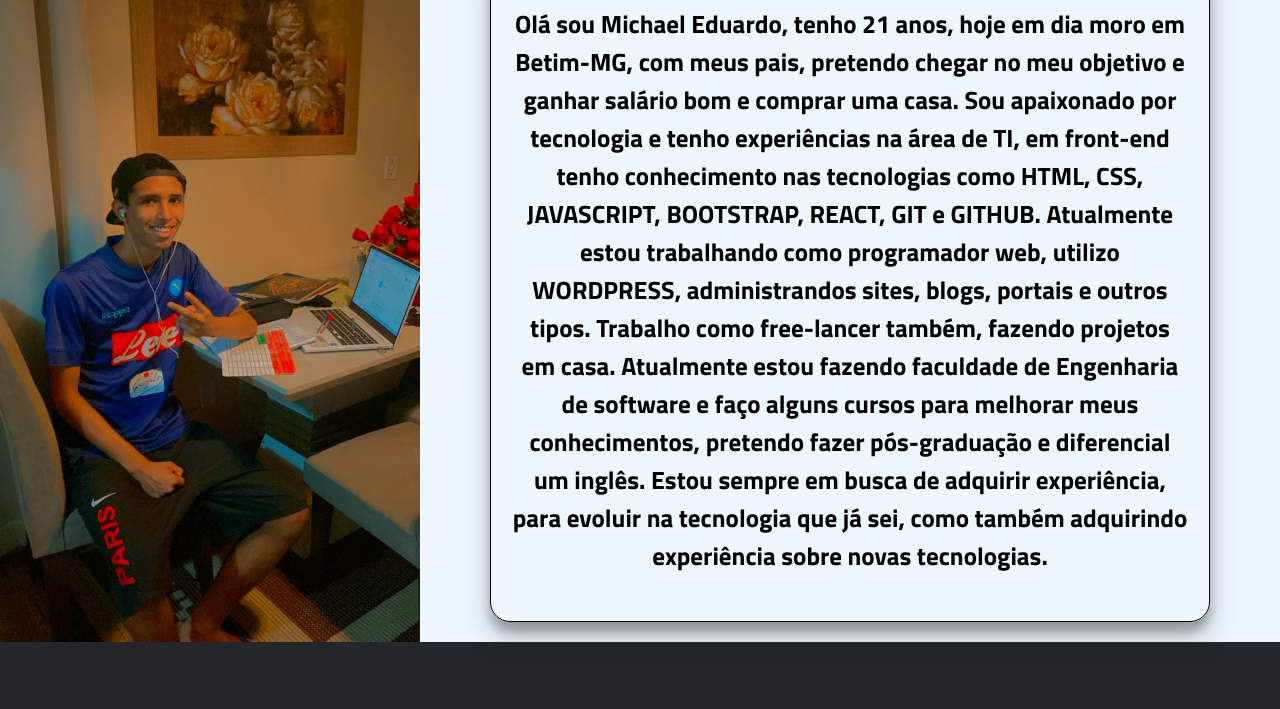
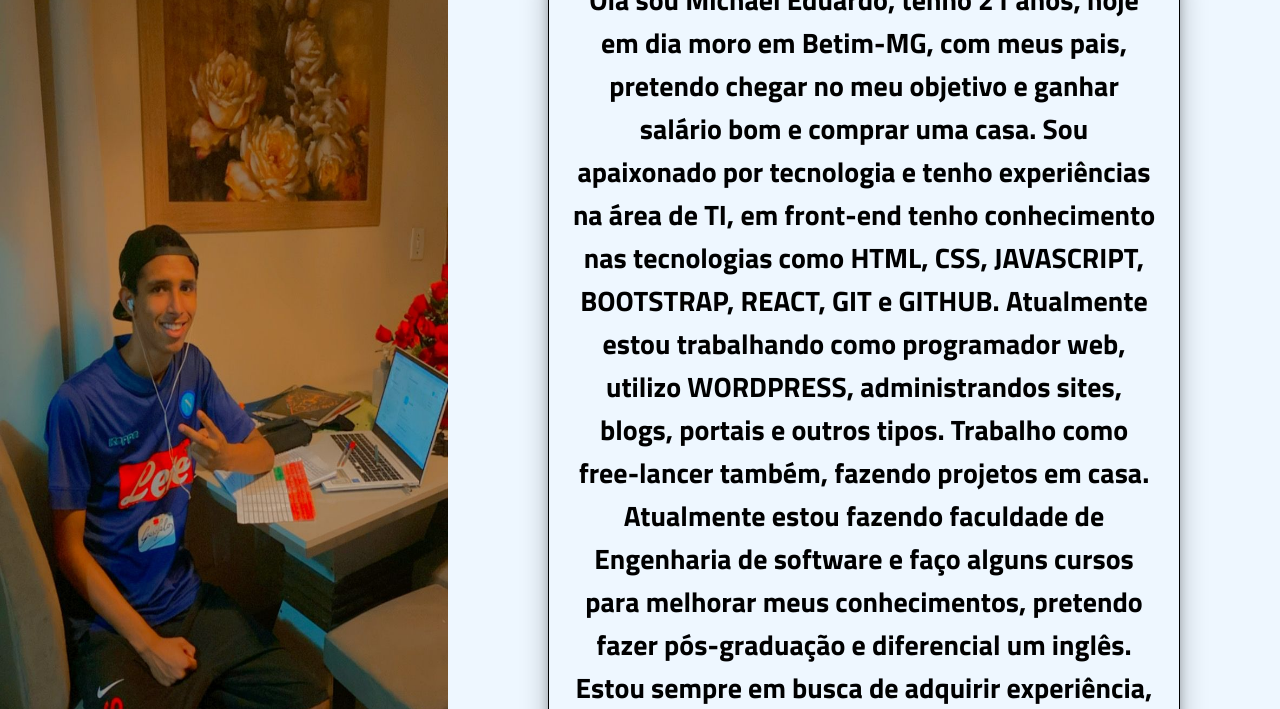
Before and after one commit to Michaeleduardoo/My-portfolio, a plain HTML site: page sobremim.html in a window 1280 px wide. Shown: the part 434-1143 px from the top of the page. Drawn offline with nearby package versions, Linux system fonts and the light colour scheme.

Commit message:
Alteração no CSS

```diff
--- a/Style.css
+++ b/Style.css
@@ -509,7 +509,7 @@ details[open] summary:before {
 
 #form-information {
     display: inline-block;
-    padding-left: 150px;
+    padding-left: 10%;
     margin-top: 150px;
     position: absolute;
 
@@ -982,7 +982,7 @@ h4::before {
 
 #michael-img {
     width: 448px;
-    height: 700px;
+
 
 }
 
@@ -993,10 +993,9 @@ h4::before {
     align-items: center;
     margin-top: 15px;
     margin-bottom: 20px;
-    width: 60%;
     text-align: center;
-    margin-left: 70px;
-    margin-right: 70px;
+    margin-left: 100px;
+    margin-right: 100px;
     border: 1px solid #000;
     border-radius: 20px;
     box-shadow: rgba(0, 0, 0, 0.25) 0px 14px 28px, rgba(0, 0, 0, 0.22) 0px 10px 10px;
@@ -1004,7 +1003,7 @@ h4::before {
 
 #title-h5 {
 
-    font-size: 25px;
+    font-size: 28px;
     padding: 20px;
 }
 
```
